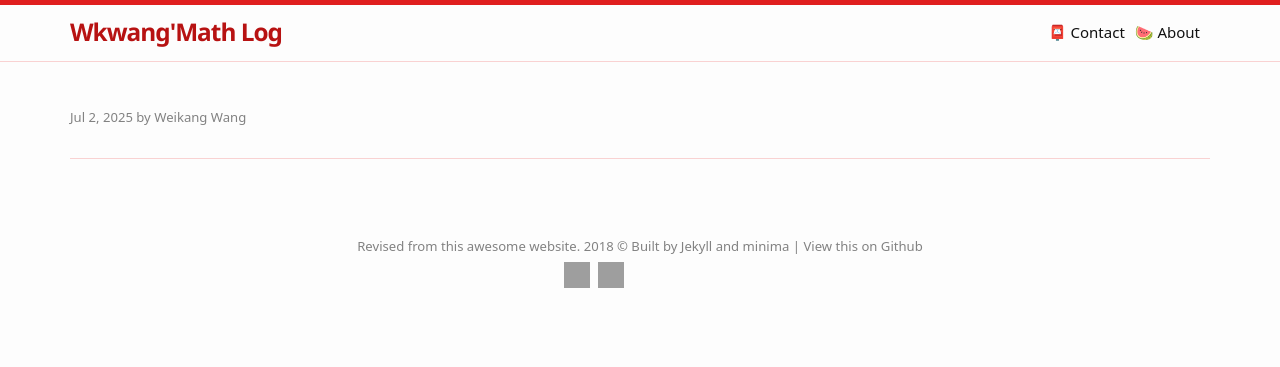
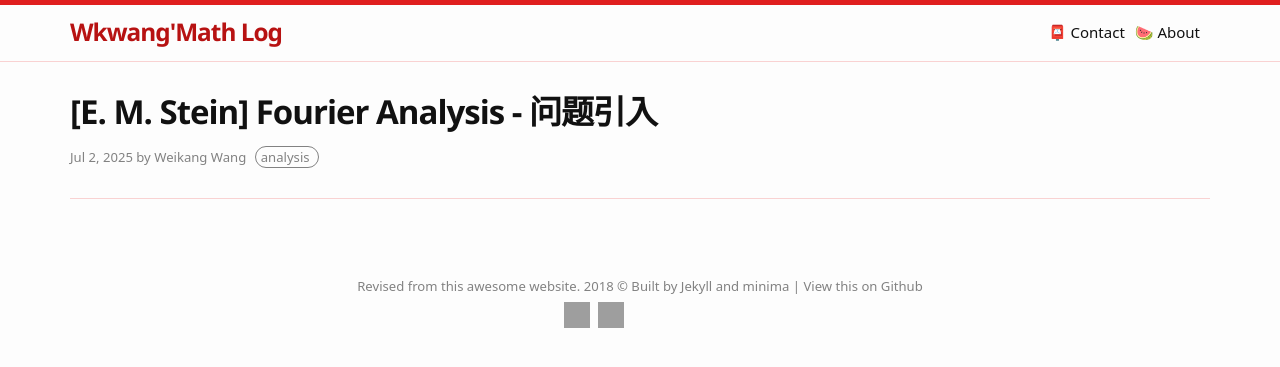
Before and after one commit to Wei-kang-Wang/math-log, a Jekyll site: the page built from _posts/2025-07-02-[E. M. Stein Fourier Analysis] 问题引入.md, in a window 1280 px wide. Shown: the top 367 px of the page. Built offline with Jekyll 4.4.1, drawn with Linux system fonts in a browser that asks for light colours; some web fonts are replaced; our own code applies the rules of GitHub Pages for plain Markdown files; grey boxes are pictures that could not be loaded.

Commit message:
Update 2025-07-02-[E. M. Stein Fourier Analysis] 问题引入.md

```diff
--- a/_posts/2025-07-02-[E. M. Stein Fourier Analysis] 问题引入.md
+++ b/_posts/2025-07-02-[E. M. Stein Fourier Analysis] 问题引入.md
@@ -1,7 +1,7 @@
 ---
 layout: post
 comments: false
-title: "\[E. M. Stein Fourier Analysis\] 问题引入"
+title: "[E. M. Stein] Fourier Analysis - 问题引入"
 date: 2025-07-02 18:26:00
 tags: analysis
 ---
```
